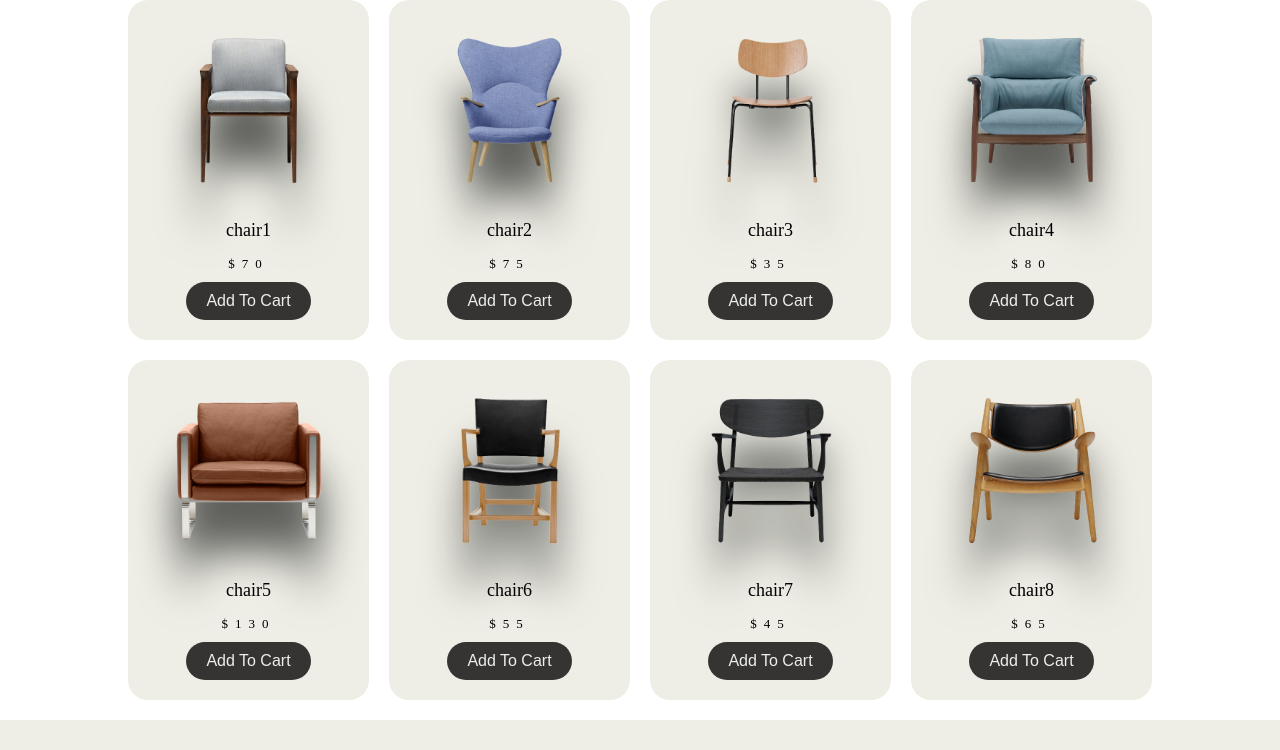
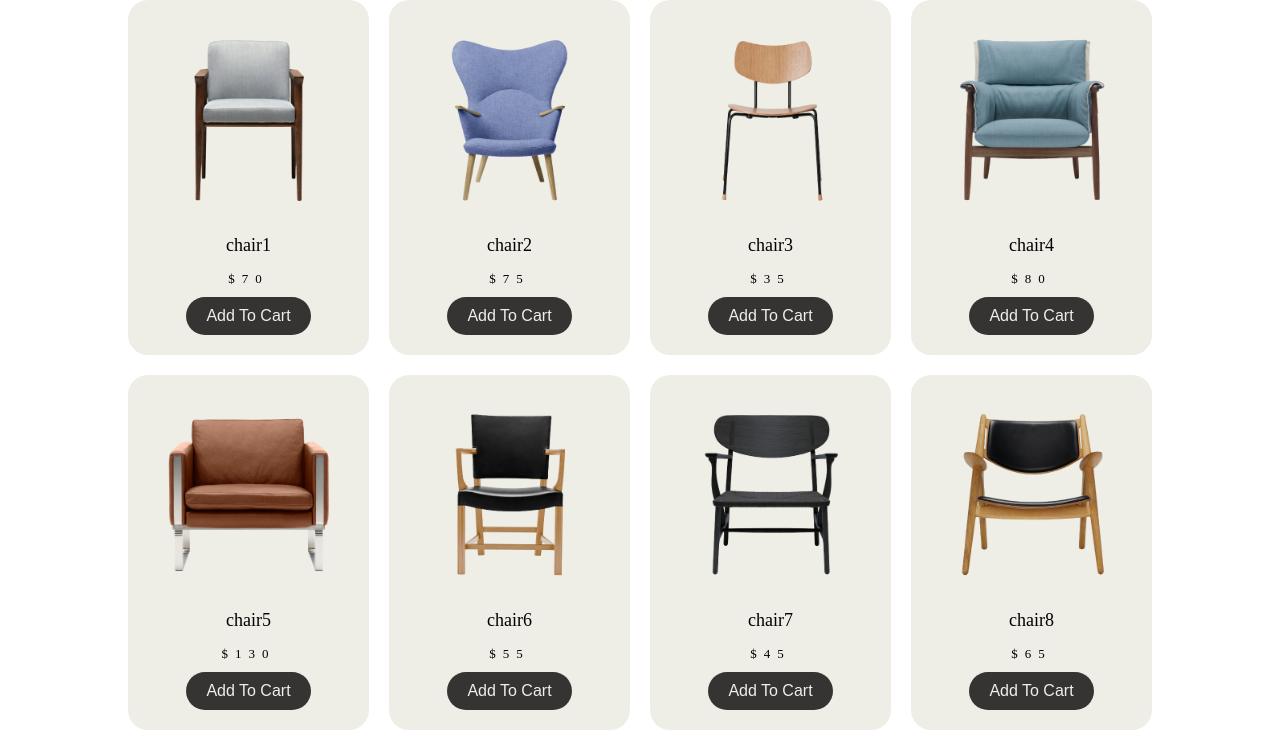
Before and after one commit to mohammed-aladni/login-repo, a PHP site: page /index2.html in a window 1280 px wide. Shown: the part 94-844 px from the top of the page. Before the commit the page ends 814 px from the top, so only its background shows below. Run offline with PHP 8.4, Linux system fonts and the light colour scheme.

Commit message:
update  .listProduct .item img

```diff
--- a/css/style2.css
+++ b/css/style2.css
@@ -41,8 +41,11 @@ header {
     font-size: xx-large;
 }
 .listProduct .item img {
-    width: 90%;
-    filter: drop-shadow(0 50px 20px #0009);
+    width: 100%; /* Ensures the image fills the container width */
+    height: 200px; /* Sets a fixed height for uniformity */
+    object-fit: cover; /* Scales the image to cover the area without distortion */
+    border-radius: 10px; /* Optional: adds rounded corners for a clean look */
+    display: block; /* Prevents inline spacing issues */
 }
 .listProduct {
     display: grid;
@@ -468,7 +471,7 @@ header {
     }
 
     .back-button button, .coupon-section button, .payment-options button {
-        padding: 8px;
+        padding: 5px;
         font-size: 0.9rem;
     }
 
```
